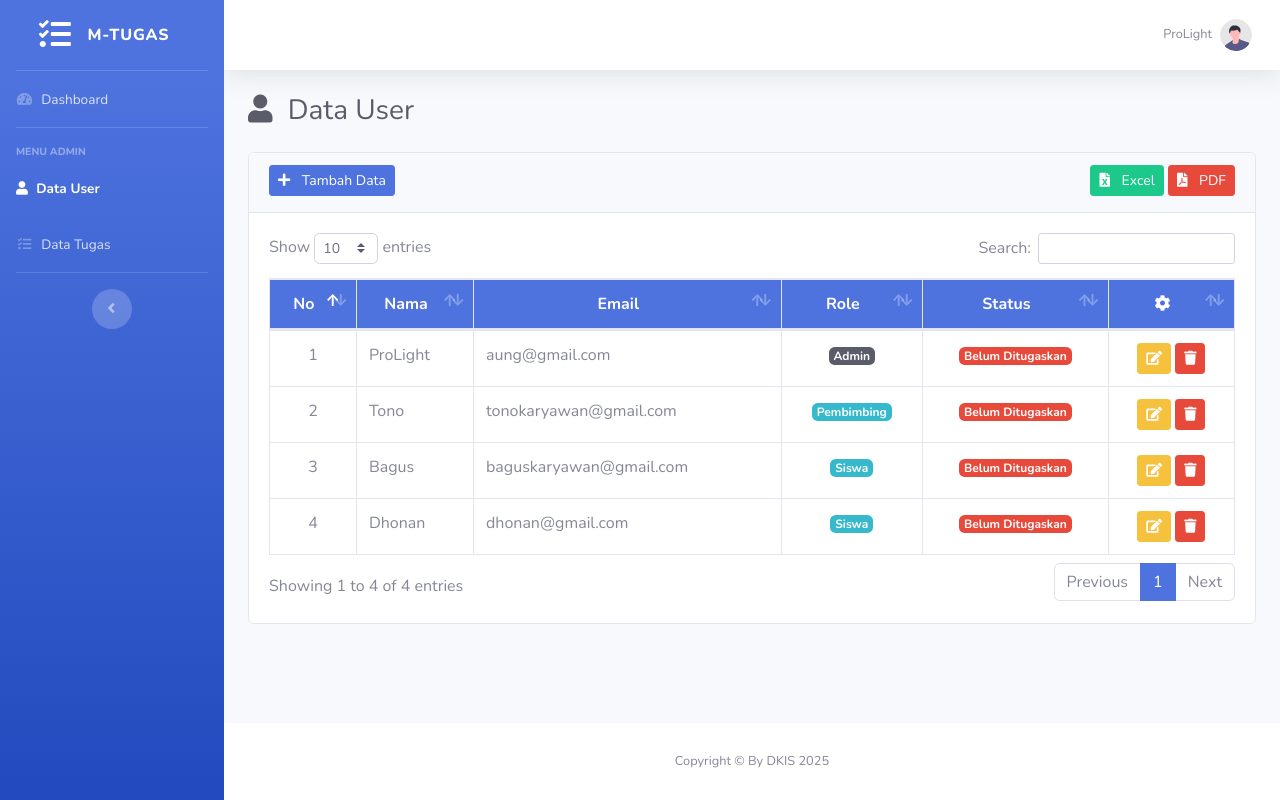
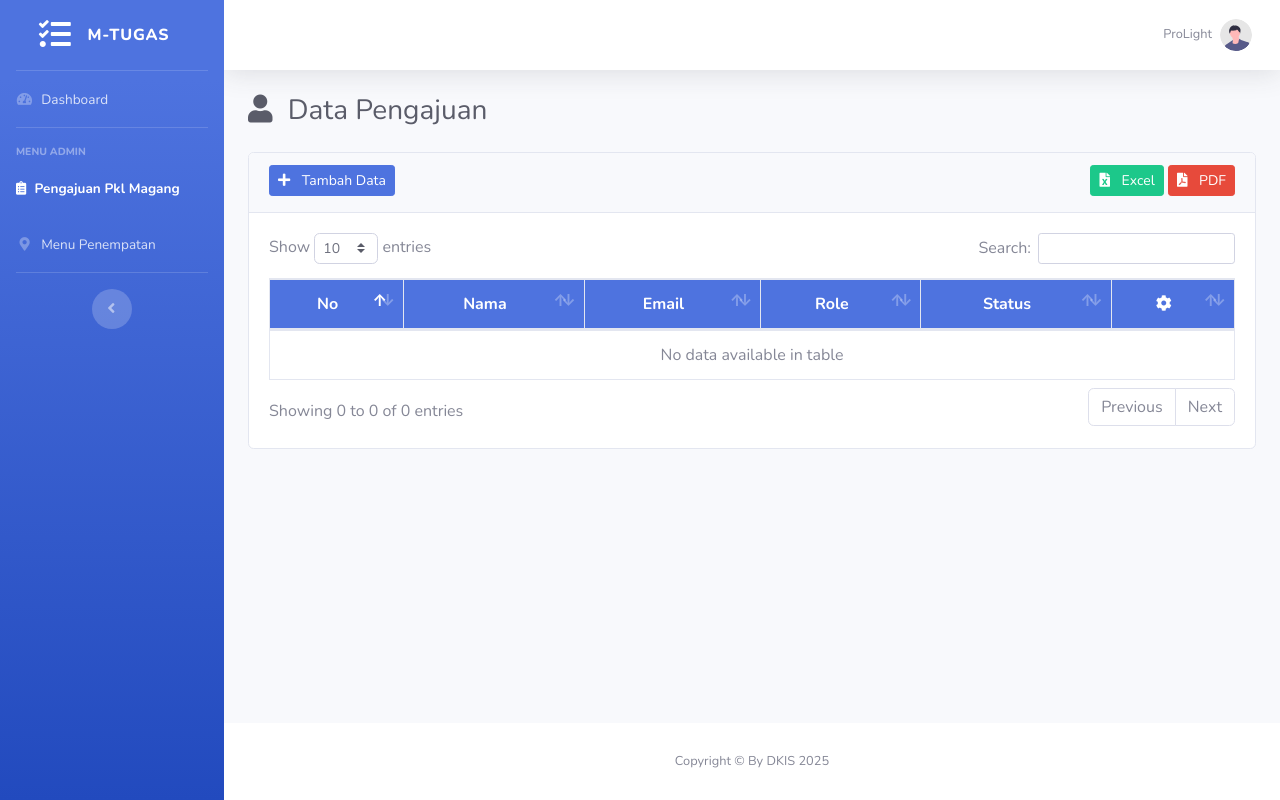
Before and after one commit to drian-syah/project-pkl, a Laravel app: page /users in a window 1280 px wide. Run offline with Laravel 12, Linux system fonts and the light colour scheme; a user stored in the database is signed in; data comes from the database, SQL or seed files in the repository; data that the repository does not hold is empty; style sheets or scripts are compiled from the project's sources.

Commit message:
check point keberapa lah ulang 1

```diff
--- a/app/Http/Controllers/TugasController.php
+++ b/app/Http/Controllers/PenempatanController.php
@@ -11,7 +11,7 @@ use Illuminate\Routing\Controller;
 use Illuminate\Support\Facades\Auth;
 use Maatwebsite\Excel\Facades\Excel;
 
-class TugasController extends Controller
+class PenempatanController extends Controller
 {
     public function index()
     {
--- a/app/Http/Controllers/UserController.php
+++ b/app/Http/Controllers/PengajuanController.php
@@ -2,31 +2,32 @@
 
 namespace App\Http\Controllers;
 
-use App\Models\User;
+
 use App\Exports\UserExport;
 use Illuminate\Http\Request;
 use Barryvdh\DomPDF\Facade\Pdf;
+use App\Models\PengajuanPklmagang;
 use Illuminate\Support\Facades\Hash;
 use Maatwebsite\Excel\Facades\Excel;
 use Illuminate\Validation\Rules\Password;
 
-class UserController extends Controller
+class PengajuanController extends Controller
 {
     public function index()
     {
         $data = array(
-            'title' => 'Data User',
-            'menuAdminUser' => 'active',
-            'user' => User::orderBy('role', 'asc')->get(),
+            'title' => 'Data Pengajuan',
+            'menuAdminPengajuan' => 'active',
+            'pengajuan' => PengajuanPklmagang::orderBy('id', 'asc')->get(),
         );
-        return view('admin/user/index', $data);
+        return view('admin/pengajuan/index', $data);
     }
 
     public function create()
     {
         $data = array(
-            'title' => 'Tambah Data User',
-            'menuAdminUser' => 'active',
+            'title' => 'Tambah Data Pengajuan',
+            'menuAdminPengajuan' => 'active',
         );
         return view('admin/user/create', $data);
     }
@@ -49,7 +50,7 @@ class UserController extends Controller
             'password.mixed' => 'Password Minimal Harus Mengandung Huruf Besar dan Kecil'
         ]);
 
-        $user = new User;
+        $user = new Pengajuan;
         $user->nama     = $request->nama;
         $user->email    = $request->email;
         $user->role  = $request->role;
@@ -65,9 +66,9 @@ class UserController extends Controller
         $data = [
             'title' => 'Edit Data User',
             'menuAdminUser' => 'active',
-            'user'  => User::findOrFail($id),
+            'user'  => Pengajuan::findOrFail($id),
         ];
-        return view('admin/user/edit', $data);
+        return view('admin/pengajuan/edit', $data);
     }
 
     public function update(Request $request, $id)
@@ -88,7 +89,7 @@ class UserController extends Controller
             'password.mixed' => 'Password Minimal Harus Mengandung Huruf Besar dan Kecil'
         ]);
 
-        $user = User::with('tugas')->findOrFail($id) ;
+        $user = Pengajuan::with('pengajuan')->findOrFail($id) ;
         $user->nama     = $request->nama;
         $user->email    = $request->email;
         $user->role  = $request->role;
@@ -103,15 +104,15 @@ class UserController extends Controller
         }
         $user->save();
 
-        return redirect()->route('user')->with('success', 'Data Berhasil Di Edit');
+        return redirect()->route('pengajuan')->with('success', 'Data Berhasil Di Edit');
     }
 
     public function destroy($id)
     {
-        $user = User::findOrFail($id);
+        $user = Pengajuan::findOrFail($id);
         $user->delete();
 
-        return redirect()->route('user')->with('success', 'Data Berhasil Di Hapus');
+        return redirect()->route('pengajuan')->with('success', 'Data Berhasil Di Hapus');
 
     }
 
@@ -125,7 +126,7 @@ class UserController extends Controller
     {
         $filename = now()->format('d-m-Y H.i.s');
         $data = array(
-            'user' => User::get(),
+            'user' => Pengajuan::get(),
             'tanggal' => now()->format('d-m-y'),
             'jam' => now()->format('H.i.s'),
         );
--- a/app/Models/PengajuanPklmagang.php
+++ b/app/Models/PengajuanPklmagang.php
@@ -6,5 +6,5 @@ use Illuminate\Database\Eloquent\Model;
 
 class PengajuanPklmagang extends Model
 {
-    //
+    protected $table = 'pengajuan_pklmagang'; // kalau nama tabel kamu tanpa "s"
 }
--- a/resources/views/admin/user/index.blade.php
+++ b/resources/views/admin/pengajuan/index.blade.php
@@ -9,17 +9,17 @@
 <div class="card">
     <div class="card-header d-flex flex-wrap justify-content-center justify-content-xl-between">
         <div class="mb-1 mr-2">
-            <a href="{{ route('userCreate') }}" class="btn btn-sm btn-primary">
+            <a href="{{ route('pengajuanCreate') }}" class="btn btn-sm btn-primary">
                 <i class="fas fa-plus mr-2"></i>
                 Tambah Data
             </a>
         </div>
         <div>
-            <a href="{{ route('userExcel') }}" class="btn btn-sm btn-success">
+            <a href="{{ route('pengajuanExcel') }}" class="btn btn-sm btn-success">
                 <i class="fas fa-file-excel mr-2"></i>
                 Excel
             </a>
-            <a href="{{ route('userPdf') }}" class="btn btn-sm btn-danger" target='__blank'>
+            <a href="{{ route('pengajuanPdf') }}" class="btn btn-sm btn-danger" target='__blank'>
                 <i class="fas fa-file-pdf mr-2"></i>
                 PDF
             </a>
@@ -40,7 +40,7 @@
                     </tr>
                 </thead>
                 <tbody>
-                    @foreach ($user as $item)
+                    @foreach ($pengajuan as $item)
                         <tr>
                             <td class="text-center">{{ $loop->iteration }}</td>
                             <td>{{ $item->nama }}</td>
--- a/resources/views/component/app.blade.php
+++ b/resources/views/component/app.blade.php
@@ -96,7 +96,7 @@
                                 <a class="dropdown-item" href="#">
                                     {{-- <i class="fas fa-user fa-sm fa-fw mr-2 text-gray-400"></i> --}}
                                     <div class="badge badge-success justify-content-center d-flex">
-                                        {{ auth()->user()->jabatan }}
+                                        {{ auth()->user()->role }}
                                     </div>
                                 </a>
 
--- a/resources/views/component/sidebar.blade.php
+++ b/resources/views/component/sidebar.blade.php
@@ -28,23 +28,23 @@
             </div>
 
             <!-- Nav Item - Charts -->
-            <li class="nav-item {{ $menuAdminUser ?? '' }}">
-                <a class="nav-link" href="{{ route('user') }}">
-                    <i class="fas fa-user"></i>
-                    <span>Data User</span></a>
+            <li class="nav-item {{ $menuAdminPengajuan ?? '' }}">
+                <a class="nav-link" href="{{ route('pengajuan') }}">
+                    <i class="fas fa-clipboard-list"></i>
+                    <span>Pengajuan Pkl Magang</span></a>
                 </li>
 
                 <!-- Nav Item - Tables -->
-                <li class="nav-item {{ $menuAdminTugas ?? '' }}">
+                <li class="nav-item {{ $menuAdminPenempatan ?? '' }}">
                     <a class="nav-link" href="{{ route('tugas') }}">
-                        <i class="fas fa-fw fa-tasks"></i>
-                        <span>Data Tugas</span></a>
+                        <i class="fas fa-fw fa-map-marker-alt"></i>
+                        <span>Menu Penempatan</span></a>
 
                     </li>
                     @else
                      <!-- Heading -->
             <div class="sidebar-heading">
-                MENU KARYAWAN
+                MENU PEMBIMBING
             </div>
 
             <!-- Nav Item - Tables -->
--- a/routes/web.php
+++ b/routes/web.php
@@ -2,10 +2,9 @@
 
 use Illuminate\Support\Facades\Route;
 use App\Http\Controllers\AuthController;
-use App\Http\Controllers\UserController;
-use App\Http\Controllers\TugasController;
 use App\Http\Controllers\SettingController;
 use App\Http\Controllers\DashboardController;
+use App\Http\Controllers\PengajuanController;
 
 Route::get('/', function () {
     return view('welcome');
@@ -39,16 +38,16 @@ Route::middleware('isAdmin')->group(function(){
 
 
 
-// user
-Route::get('user', [UserController::class, 'index'])->name('user');
-Route::get('user/create', [UserController::class, 'create'])->name('userCreate');
-Route::post('user/store', [UserController::class, 'store'])->name('userStore');
-Route::get('user/edit/{id}', [UserController::class, 'edit'])->name('userEdit');
-Route::post('user/update/{id}', [UserController::class, 'update'])->name('userUpdate');
-Route::delete('user/destroy/{id}', [UserController::class, 'destroy'])->name('userDestroy');
-Route::get('user/excel', [UserController::class, 'excel'])->name('userExcel');
-Route::get('user/pdf', [UserController::class, 'pdf'])->name('userPdf');
-Route::resource('users', UserController::class);
+// pengajuan
+Route::get('pengajuan', [PengajuanController::class, 'index'])->name('pengajuan');
+Route::get('pengajuan/create', [PengajuanController::class, 'create'])->name('pengajuanCreate');
+Route::post('pengajuan/store', [PengajuanController::class, 'store'])->name('pengajuanStore');
+Route::get('pengajuan/edit/{id}', [PengajuanController::class, 'edit'])->name('pengajuanEdit');
+Route::post('pengajuan/update/{id}', [PengajuanController::class, 'update'])->name('pengajuanUpdate');
+Route::delete('pengajuan/destroy/{id}', [PengajuanController::class, 'destroy'])->name('pengajuanDestroy');
+Route::get('pengajuan/excel', [PengajuanController::class, 'excel'])->name('pengajuanExcel');
+Route::get('pengajuan/pdf', [PengajuanController::class, 'pdf'])->name('pengajuanPdf');
+Route::resource('users', PengajuanController::class);
 
 
 
```
Also changed, not shown: resources/views/admin/penempatan/create.blade.php (renamed from resources/views/admin/tugas/create.blade.php), resources/views/admin/penempatan/excel.blade.php (renamed from resources/views/admin/tugas/excel.blade.php), resources/views/admin/penempatan/index.blade.php (renamed from resources/views/admin/tugas/index.blade.php), resources/views/admin/penempatan/modal.blade.php (renamed from resources/views/admin/tugas/modal.blade.php), resources/views/admin/penempatan/pdf.blade.php (renamed from resources/views/admin/tugas/pdf.blade.php), resources/views/admin/penempatan/update.blade.php (renamed from resources/views/admin/tugas/update.blade.php), resources/views/admin/pengajuan/create.blade.php (renamed from resources/views/admin/user/create.blade.php), resources/views/admin/pengajuan/edit.blade.php (renamed from resources/views/admin/user/edit.blade.php), resources/views/admin/pengajuan/excel.blade.php (renamed from resources/views/admin/user/excel.blade.php), resources/views/admin/pengajuan/modal.blade.php (renamed from resources/views/admin/user/modal.blade.php), resources/views/admin/pengajuan/pdf.blade.php (renamed from resources/views/admin/user/pdf.blade.php).
